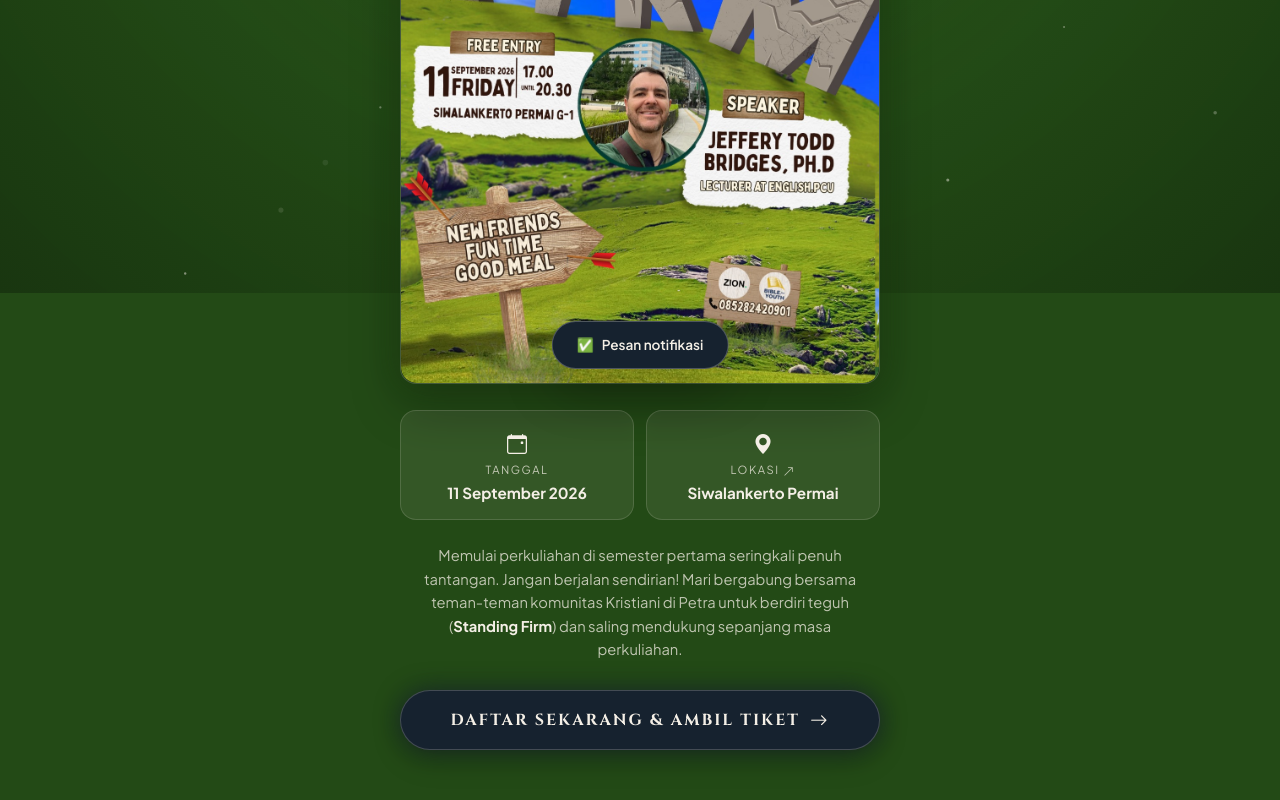
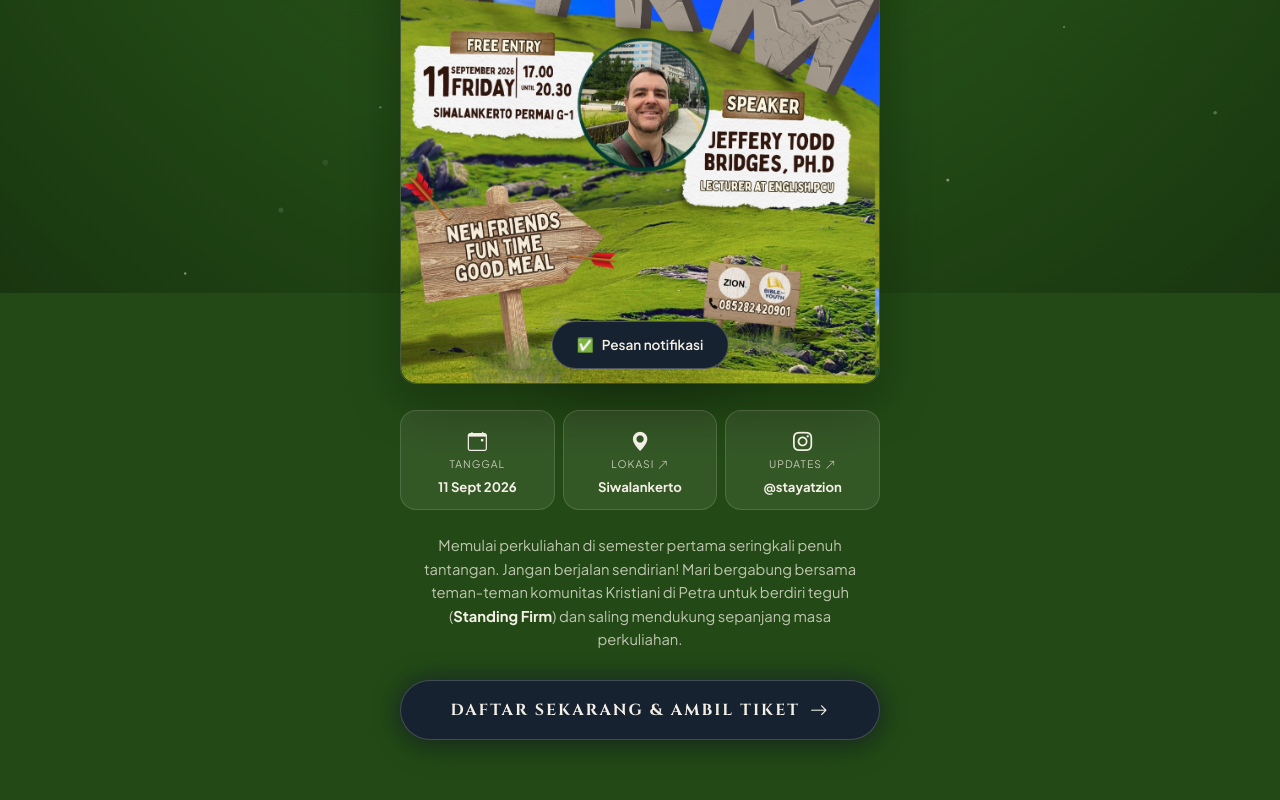
Before and after one commit to ybnel/welcomedinner, a website built with Vite: page index.html in a window 1280 px wide. Shown: the part 507-1307 px from the top of the page. Built offline with nearby package versions, Linux system fonts and the light colour scheme; no server answers; a web font is replaced by a local one.

Commit message:
acc lah boss

```diff
--- a/index.html
+++ b/index.html
@@ -52,12 +52,12 @@
           </div>
         </div>
 
-        <!-- Quick Event Highlights -->
+        <!-- Quick Event Highlights (3 Box Sejajar) -->
         <div class="event-info-grid">
           <div class="info-box">
             <div class="info-icon"><i class="bi bi-calendar-event"></i></div>
             <div class="info-label">Tanggal</div>
-            <div class="info-val">11 September 2026</div>
+            <div class="info-val">11 Sept 2026</div>
           </div>
           <a
             href="https://maps.app.goo.gl/ie8sp2iiJtBRsLp29"
@@ -67,8 +67,19 @@
             title="Buka lokasi di Google Maps"
           >
             <div class="info-icon"><i class="bi bi-geo-alt-fill"></i></div>
-            <div class="info-label">Lokasi <i class="bi bi-arrow-up-right" style="font-size: 0.7rem;"></i></div>
-            <div class="info-val">Siwalankerto Permai</div>
+            <div class="info-label">Lokasi <i class="bi bi-arrow-up-right" style="font-size: 0.65rem;"></i></div>
+            <div class="info-val">Siwalankerto</div>
+          </a>
+          <a
+            href="https://instagram.com/stayatzion"
+            target="_blank"
+            rel="noopener noreferrer"
+            class="info-box info-box-link"
+            title="Follow Instagram @stayatzion untuk daily updates"
+          >
+            <div class="info-icon"><i class="bi bi-instagram"></i></div>
+            <div class="info-label">Updates <i class="bi bi-arrow-up-right" style="font-size: 0.65rem;"></i></div>
+            <div class="info-val">@stayatzion</div>
           </a>
         </div>
 
--- a/styles.css
+++ b/styles.css
@@ -299,8 +299,8 @@ html, body {
 .event-info-grid {
   width: 100%;
   display: grid;
-  grid-template-columns: 1fr 1fr;
-  gap: 12px;
+  grid-template-columns: repeat(3, 1fr);
+  gap: 8px;
   margin-bottom: 24px;
 }
 
@@ -308,12 +308,16 @@ html, body {
   background: rgba(244, 239, 230, 0.08);
   border: 1px solid rgba(244, 239, 230, 0.15);
   border-radius: var(--radius-md);
-  padding: 14px 12px;
+  padding: 12px 6px;
   text-align: center;
   backdrop-filter: blur(8px);
   text-decoration: none;
   color: inherit;
-  display: block;
+  display: flex;
+  flex-direction: column;
+  align-items: center;
+  justify-content: center;
+  min-height: 84px;
 }
 
 .info-box-link {
@@ -322,8 +326,8 @@ html, body {
 }
 
 .info-box-link:hover {
-  background: rgba(244, 239, 230, 0.16);
-  border-color: rgba(244, 239, 230, 0.4);
+  background: rgba(244, 239, 230, 0.18);
+  border-color: rgba(244, 239, 230, 0.45);
   transform: translateY(-3px);
   box-shadow: 0 6px 18px rgba(0, 0, 0, 0.25);
 }
@@ -333,22 +337,31 @@ html, body {
 }
 
 .info-icon {
-  font-size: 1.25rem;
-  margin-bottom: 4px;
+  font-size: 1.2rem;
+  margin-bottom: 3px;
+  color: var(--color-cream);
 }
 
 .info-label {
-  font-size: 0.7rem;
+  font-size: 0.65rem;
   text-transform: uppercase;
-  letter-spacing: 1.5px;
+  letter-spacing: 1px;
   color: var(--color-cream-dim);
+  display: flex;
+  align-items: center;
+  justify-content: center;
+  gap: 3px;
 }
 
 .info-val {
-  font-size: 0.95rem;
+  font-size: 0.82rem;
   font-weight: 700;
   color: var(--color-cream);
-  margin-top: 2px;
+  margin-top: 3px;
+  white-space: nowrap;
+  overflow: hidden;
+  text-overflow: ellipsis;
+  max-width: 100%;
 }
 
 .event-narrative {
```
